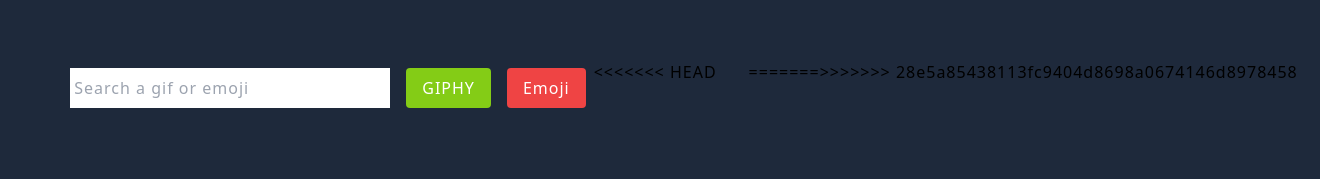
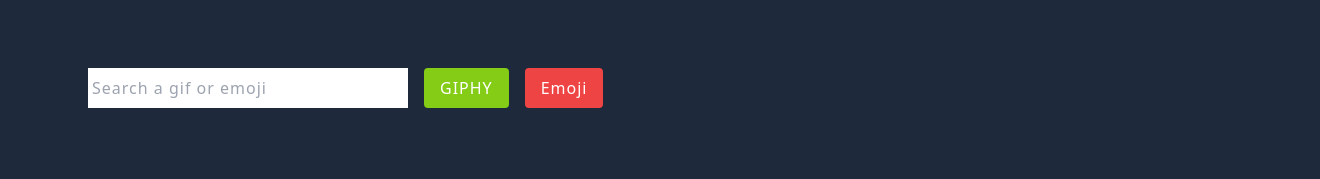
Before and after one commit to Assistantkiwi/API_FETCH_SCA_ASS7, a website: page index.html in a window 1280 px wide. Shown: the whole page, 1320 px wide, since content can reach past the window. Drawn offline with nearby package versions, Linux system fonts and the light colour scheme.

Commit message:
cleaned the code

```diff
--- a/index.html
+++ b/index.html
@@ -37,12 +37,8 @@
         >
           Emoji
         </button>
-
-<<<<<<< HEAD
         <div class="display grid gap-4 grid-cols-3 grid-rows-3" id="gif-div"></div>
-=======
         <div class="display" id="gif-div"></div>
->>>>>>> 28e5a85438113fc9404d8698a0674146d8978458
       </div>
       <script src="script.js"></script>
     </main>
```
